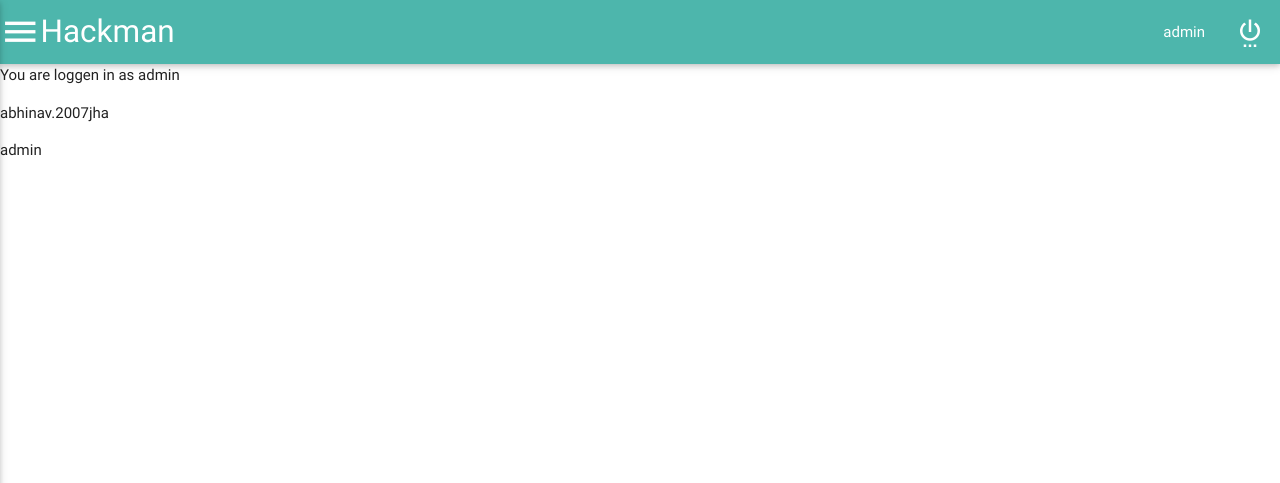
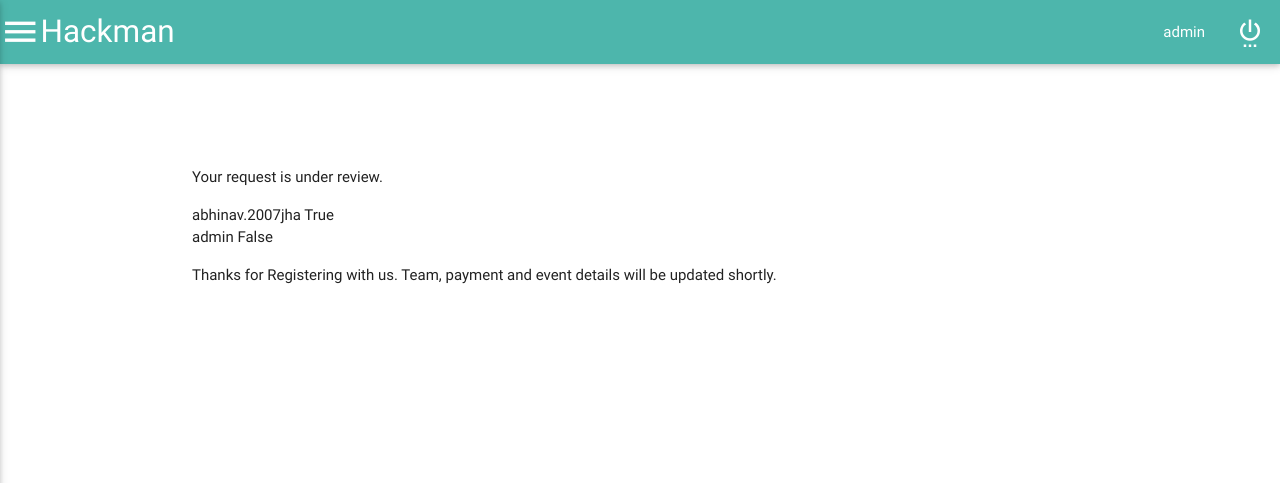
Before and after one commit to abhijh/Hackman, a Django app: page /accounts/profile/ in a window 1280 px wide. Shown: the top 483 px of the page. Run offline with Django 3.2, Linux system fonts and the light colour scheme; a user stored in the database is signed in; data comes from the database, SQL or seed files in the repository; both versions use the stored data as it was after the commit; some libraries are stand-ins or nearby versions.

Commit message:
Approval verification

```diff
--- a/portal/models.py
+++ b/portal/models.py
@@ -18,6 +18,7 @@ class Participant(models.Model):
     college = models.CharField(max_length=100)
     contact = models.IntegerField()
     team = models.ForeignKey(Team, on_delete=models.CASCADE)
+    is_approved = models.BooleanField()
 
     def __unicode__(self):
         return self.user.username
--- a/portal/views.py
+++ b/portal/views.py
@@ -13,10 +13,12 @@ def index(request):
 def profile(request):
     participant = Participant.objects.filter(user=request.user)
     if participant.count() == 0:
-        print "Does not exist"
+        print "Does not exist", request.user
         return render(request, "templates/portal/new_user.html", {"teams": Team.objects.all()})
     else:
-        return render(request, "templates/portal/profile.html", {"members": Participant.objects.filter(team=participant.first().team)})
+        return render(request, "templates/portal/profile.html",
+                      {"members": Participant.objects.filter(team=participant.first().team),
+                       "is_approved": participant.first().is_approved})
 
 
 @login_required(login_url='/')
@@ -25,7 +27,7 @@ def create(request):
         team = TeamForm(request.POST)
         if team.is_valid():
             team.save()
-            join_team(request)
+            join_team(request, is_approved=True)
         return redirect("/accounts/profile")
     else:
         return HttpResponse("This method is not allowed here.")
@@ -46,11 +48,17 @@ def logout_view(request):
     return redirect('/')
 
 
-def join_team(request):
+def join_team(request, is_approved=False):
     team_name = request.POST.get("team_name")
     college = request.POST.get("college")
     contact = request.POST.get("contact")
     user = request.user
     team = Team.objects.get(team_name=team_name)
-    participant = Participant(user=user, college=college, contact=contact, team=team)
+    participant = Participant(user=user, college=college, contact=contact, team=team, is_approved=is_approved)
     participant.save()
+
+
+def approve(user):
+    participant = Participant.objects.filter(user=user)
+    participant.first().is_approved = True
+    participant.save()
--- a/templates/portal/base.html
+++ b/templates/portal/base.html
@@ -25,7 +25,7 @@
             <div class="nav-wrapper teal lighten-2">
                 <a href="#" data-activates="slide-out" class="button-collapse show-on-large"><i class="material-icons">menu</i></a>
                 <a href="#" class="brand-logo">Hackman</a>
-                <ul id="nav-mobile" class="right hide-on-med-and-down">
+                <ul id="nav-mobile" class="right">
                   <li><a href="#">{{user}}</a></li>
                   <li><a href="/logout"><i class="material-icons">settings_power</i></a></li>
                 </ul>
--- a/templates/portal/new_user.html
+++ b/templates/portal/new_user.html
@@ -120,9 +120,6 @@
             });
             $('select').material_select();
         });
-        function submitForm(e) {
-            console.log("Submitted:- "+e);
-        }
     </script>
 
 {% endblock %}
--- a/templates/portal/profile.html
+++ b/templates/portal/profile.html
@@ -11,10 +11,18 @@
         <li><a href="#!">Profile</a></li>
         <li><a href="#!">Notifications</a></li>
     </ul>
-    You are loggen in as {{ user }}
-    {% for member in members %}
-        <p>{{ member }}</p>
-    {% endfor %}
+    <div class="container">
+        {% if not member.is_approved %}
+            Your request is under review.
+        {% endif %}
+        <ul>
+            {% for member in members %}
+                <li>{{ member }}  {{member.is_approved}}</li>
+            {% endfor %}
+        </ul>
+        <div>Thanks for Registering with us. Team, payment and event details will be updated shortly.</div>
+    </div>
+    </div>
     <script>
         $(".button-collapse").sideNav();
     </script>
```
Also changed, not shown: db.sqlite3, portal/migrations/0008_participant_is_approved.py (added).
